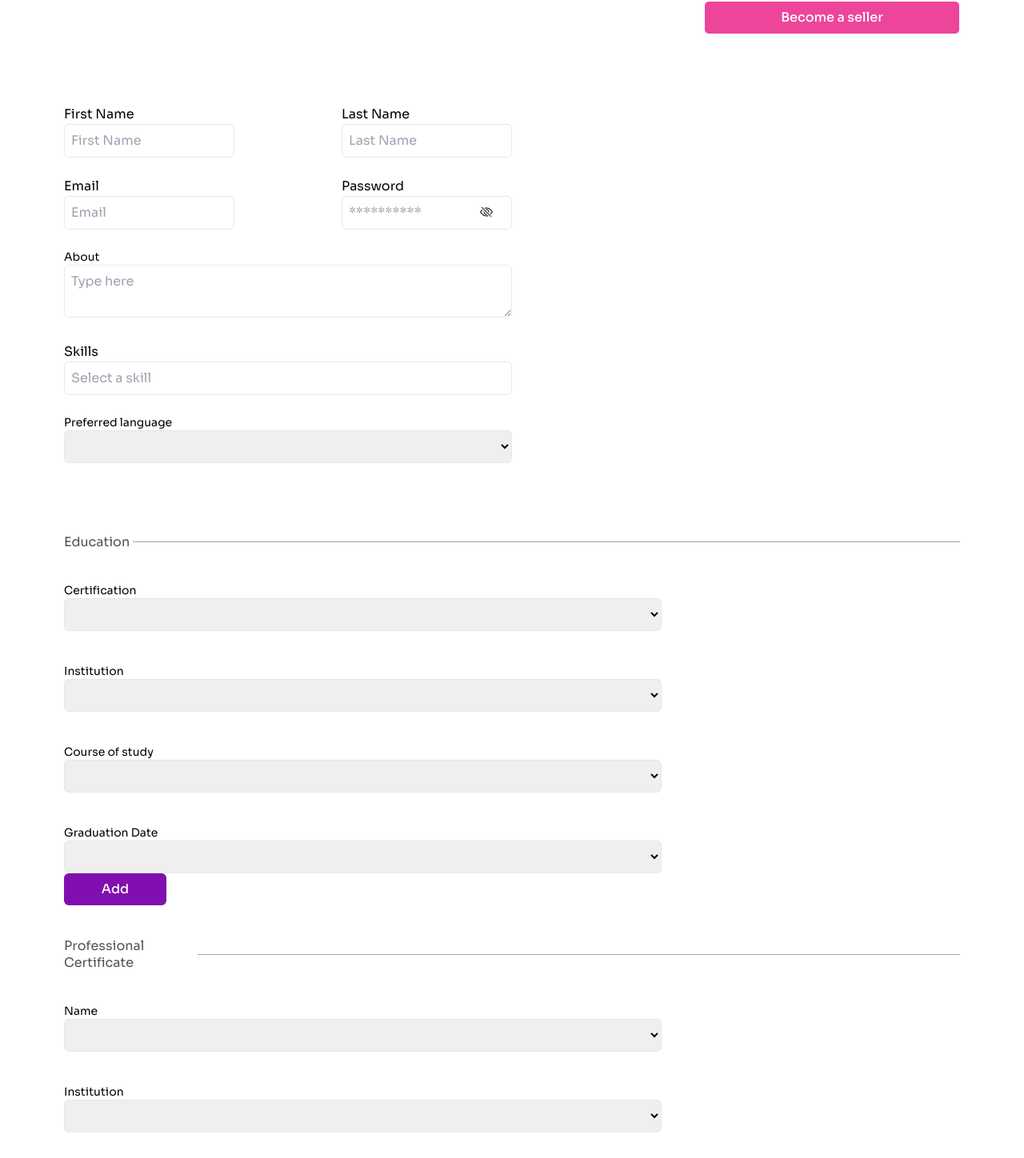
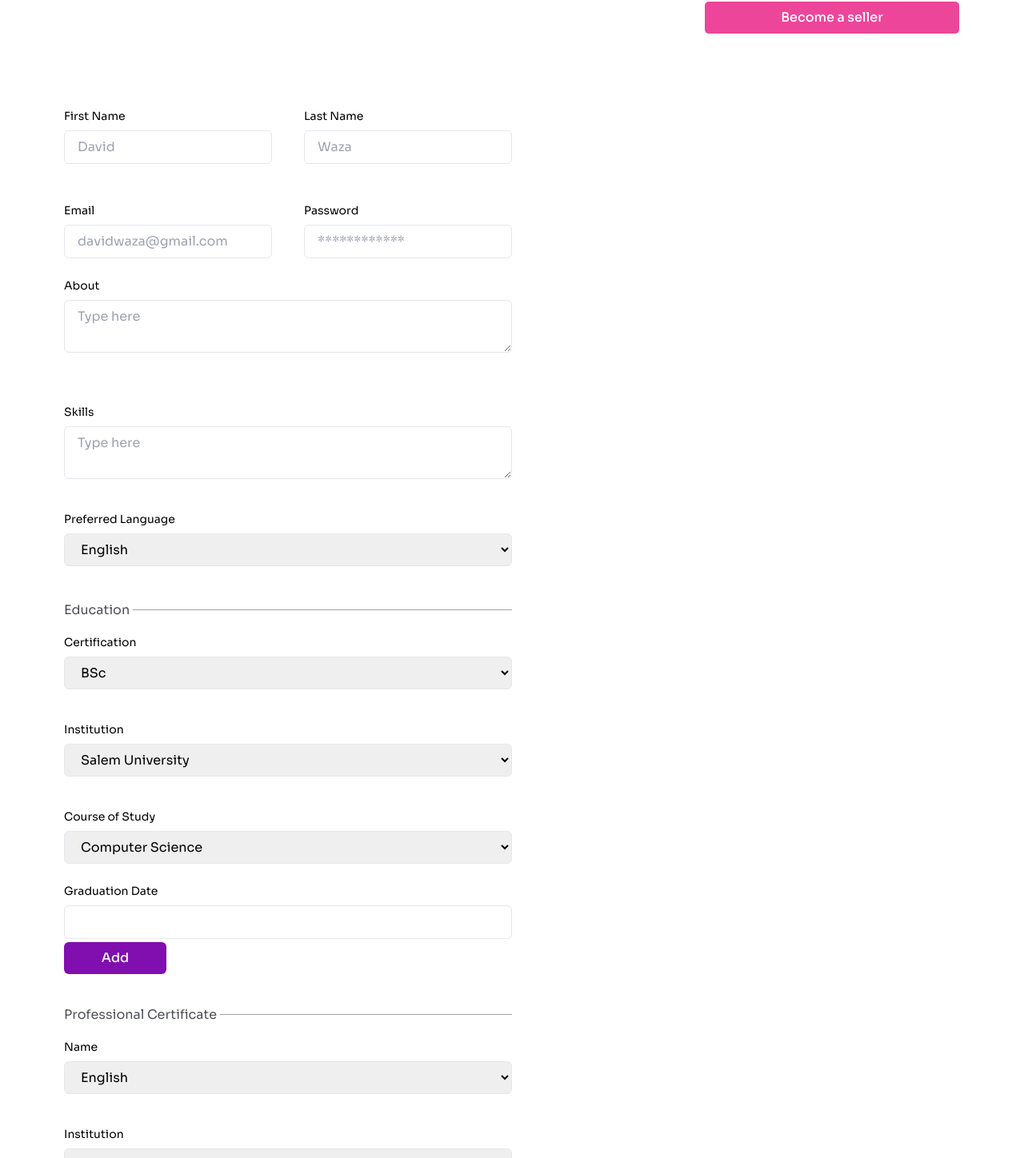
Before and after one commit to DavidWaza/wawu-web-app, a Next.js app: page /profile/seller-profile-creation in a window 1280 px wide. Shown: the part 531-1979 px from the top of the page at 80% size. Built offline with nearby package versions, Linux system fonts and the light colour scheme; a web font is replaced by a local one.

Commit message:
fix(api): integrated profile endpointd

```diff
--- a/src/pages/api/endpoints.ts
+++ b/src/pages/api/endpoints.ts
@@ -11,6 +11,9 @@ export const sign_up_url = `/api/user/register`
 // Create Portfolio
 export const create_portfolio = `/api/seller/portfolio`
 
+// Get Portfolio
+export const fetch_portfolio = `/api/seller/portfolio`
+
 // Create FAQ
 export const create_faq = `/api/seller/faq`
 
--- a/src/pages/buyers/create-seller-portfolio/index.tsx
+++ b/src/pages/portfolio/create-seller-portfolio/index.tsx
@@ -1,5 +1,5 @@
 import React, { useState } from "react";
-import Header from "../Components/Header/Header";
+import Header from "../../buyers/Components/Header/Header";
 import { useForm, SubmitHandler } from "react-hook-form";
 import { FormFields } from "../../../../types/Types";
 import { Text } from "@/components/ui/Typography/Typography";
--- a/src/pages/profile/Components/Education/Education.tsx
+++ b/src/pages/profile/Components/Education/Education.tsx
@@ -110,7 +110,6 @@ const Education = () => {
         </div>
         <Button variant="tertiary">Add</Button>
       </div>
-
     </form>
   );
 };
--- a/src/pages/profile/Components/MeansOfIdentification/MeansOfIdentification.tsx
+++ b/src/pages/profile/Components/MeansOfIdentification/MeansOfIdentification.tsx
@@ -22,10 +22,7 @@ const MeansOfIdentification = () => {
   return (
     <form onSubmit={handleSubmit(onSubmit)}>
       <div className="my-10">
-        <div className="flex gap-1 items-center">
-          <Text variant="small">Means of identification</Text>
-          <div className="bg-[#A2A2A2] h-[1px] w-full"></div>
-        </div>
+
         <div className="lg:w-2/3 w-full px-10 lg:px-0">
           <div className="my-10">
             <UploadImage />
--- a/src/pages/profile/Components/ProfessionalCertificate/Certificate.tsx
+++ b/src/pages/profile/Components/ProfessionalCertificate/Certificate.tsx
@@ -23,10 +23,7 @@ const ProfessionalCertificate = () => {
   return (
     <form onSubmit={handleSubmit(onSubmit)}>
       <div className="my-10">
-        <div className="flex gap-1 items-center">
-          <Text variant="small">Professional Certificate</Text>
-          <div className="bg-[#A2A2A2] h-[1px] w-full"></div>
-        </div>
+
         <div className="lg:w-2/3 w-full lg:px-0 px-10">
           <div className="my-10">
             <label className="text-black block text-sm">Name</label>
--- a/src/pages/profile/Components/UploadImage/UploadImage.tsx
+++ b/src/pages/profile/Components/UploadImage/UploadImage.tsx
@@ -27,7 +27,7 @@ const UploadImage: React.FC = () => {
     <>
       {pathname.includes("seller-profile") ||
       pathname.includes("client-brief") ? (
-        <div className="border border-gray-400 rounded-md lg:w-[30%]">
+        <div className="border border-gray-400 rounded-md lg:w-[30%] my-5">
           <div className="flex justify-end p-3">
             <MdDeleteOutline className="text-black" />
           </div>
--- a/src/pages/profile/layout.tsx
+++ b/src/pages/profile/layout.tsx
@@ -8,7 +8,7 @@ const LayoutProfile = ({ children }: AuthWrapperProps) => {
     <div>
       <div>
         <Header />
-        <div className="w-full pb-10 bg-white px-20 pt-20">{children}</div>
+        <div className="w-full pb-10 bg-white lg:px-20 px-10 pt-20">{children}</div>
       </div>
     </div>
   );
--- a/src/pages/profile/seller-profile-creation/index.tsx
+++ b/src/pages/profile/seller-profile-creation/index.tsx
@@ -1,25 +1,40 @@
+import { useState, ChangeEvent } from "react";
 import LayoutProfile from "../layout";
 import Button from "@/components/ui/Button/Button";
 import { useForm, SubmitHandler } from "react-hook-form";
-import {  Text } from "@/components/ui/Typography/Typography";
-import { BsEyeSlash } from "react-icons/bs";
-import Education from "../Components/Education/Education";
-import ProfessionalCertificate from "../Components/ProfessionalCertificate/Certificate";
-import MeansOfIdentification from "../Components/MeansOfIdentification/MeansOfIdentification";
-import SocialHandles from "../Components/SocialHandles/SocialHandles";
+import { Text } from "@/components/ui/Typography/Typography";
 import ProfileHero from "../Components/ProfileHero/ProfileHero";
-
-type FormFields = {
-  firstName: string;
-  lastName: string;
-  email: string;
-  password: string;
-  overview: string;
-  skills: string;
-  language: string;
-};
+import InputField from "@/components/TextField/InputField";
+import { FormFields } from "../../../../types/Types";
+import TextAreaField from "@/components/TextField/TextArea";
+import SelectField from "@/components/TextField/SelectField";
+import UploadImage from "../Components/UploadImage/UploadImage";
 
 const SellerProfileCreation = () => {
+  const [firstName, setFirstName] = useState<FormFields["firstName"]>("");
+  const [lastName, setLastName] = useState<FormFields["lastName"]>("");
+  const [email, setEmail] = useState<FormFields["email"]>("");
+  const [password, setPassword] = useState<FormFields["password"]>("");
+  const [about, setAbout] = useState<FormFields["about"]>("");
+  const [skills, setSkills] = useState<FormFields["skills"]>("");
+  const [preferredLanguage, setPreferredLanguage] =
+    useState<FormFields["preferredLanguage"]>("");
+  const [certification, setCertification] =
+    useState<FormFields["certification"]>("");
+  const [institution, setInstitution] = useState<FormFields["institution"]>("");
+  const [courseOfStudy, setCourseOfStudy] =
+    useState<FormFields["courseOfStudy"]>("");
+  const [graduationDate, setGraduationDate] =
+    useState<FormFields["graduationDate"]>("");
+  const [name, setName] = useState<FormFields["name"]>("");
+  const [endDate, setEndDate] = useState<FormFields["endDate"]>(null);
+  const [country, setCountry] = useState<FormFields["country"]>("");
+  const [state, setState] = useState<FormFields["state"]>("");
+  const [twitter, setTwitter] = useState<FormFields["twitter"]>("");
+  const [facebook, setFacebook] = useState<FormFields["facebook"]>("");
+  const [linkedIn, setLinkedIn] = useState<FormFields["linkedIn"]>("");
+  const [instagram, setInstagram] = useState<FormFields["instagram"]>("");
+
   const {
     register,
     handleSubmit,
@@ -30,163 +45,292 @@ const SellerProfileCreation = () => {
     await new Promise((resolve) => setTimeout(resolve, 1000));
     console.log(data);
   };
+
   return (
     <LayoutProfile>
       <div className="-mt-10">
         <ProfileHero />
-        <div className="flex justify-end my-10">
+        <div className="flex  justify-center md:justify-end my-10">
           <Button variant="primary" size="large" className="p-2">
             Become a seller
           </Button>
         </div>
         <div className="py-12 grid lg:grid-cols-2">
           <form onSubmit={handleSubmit(onSubmit)}>
-            <div className="lg:flex justify-between">
-              <div className="mb-6">
-                <label className="text-black block">First Name</label>
-                <input
-                  {...register("firstName", {
-                    required: "First Name is required",
-                  })}
-                  type="text"
-                  placeholder="First Name"
-                  className="p-2 mr-3 text-black border border-1 rounded-md"
+            <div className="grid lg:grid-cols-2 items-center gap-10">
+              <InputField
+                label="First Name"
+                name="firstName"
+                placeholder="David"
+                value={firstName}
+                register={register}
+                errors={errors}
+                setValue={(value) => setFirstName(value)}
               />
-                {errors.firstName && (
-                  <Text variant="small" className="text-red-600">
-                    {errors.firstName.message}
-                  </Text>
-                )}
+              <InputField
+                label="Last Name"
+                name="lastName"
+                placeholder="Waza"
+                value={lastName}
+                register={register}
+                errors={errors}
+                setValue={(value) => setLastName(value)}
+              />
+              {/* EMAIL AND PASSWORD */}
+              <InputField
+                label="Email"
+                name="email"
+                placeholder="davidwaza@gmail.com"
+                type="email"
+                value={email}
+                register={register}
+                errors={errors}
+                setValue={(value) => setEmail(value)}
+              />
+              <InputField
+                label="Password"
+                name="password"
+                placeholder="************"
+                value={password}
+                register={register}
+                errors={errors}
+                setValue={(value) => setPassword(value)}
+              />
             </div>
-              <div className="mb-6">
-                <label className="text-black block">Last Name</label>
-                <input
-                  {...register("lastName", {
-                    required: "Last Name is required",
-                  })}
-                  type="text"
-                  placeholder="Last Name"
-                  className="p-2  text-black border border-1 rounded-md"
+            <TextAreaField
+              label="About"
+              name="about"
+              placeholder="Type here"
+              value={about}
+              register={register}
+              errors={errors}
+              setValue={(value) => setAbout(value)}
             />
-                {errors.lastName && (
-                  <Text variant="small" className="text-red-600">
-                    {errors.lastName.message}
-                  </Text>
-                )}
-              </div>
-            </div>
-            {/* EMAIL AND PASSWORD */}
-            <div className="lg:flex justify-between">
-              <div className="mb-6">
-                <label className="text-black block">Email</label>
-                <input
-                  {...register("email", {
-                    required: "Email is required",
-                    //   pattern: /^[A-Za-z]+$/i,
-                    validate: (value) => {
-                      if (!value.includes("@")) {
-                        return "Email must include @";
-                      }
-                    },
-                  })}
-                  type="text"
-                  placeholder="Email"
-                  className="p-2 text-black border border-1 rounded-md"
-                />
-                {errors.email && (
-                  <Text variant="small" className="text-red-600">
-                    {errors.email.message}
-                  </Text>
-                )}
-              </div>
-              <div className="mb-2">
-                <label className="text-black block">Password</label>
-                <div className="relative">
-                  <input
-                    {...register("password", {
-                      required: "Password is required",
-                    })}
-                    type="password"
-                    placeholder="**********"
-                    className="py-2 px-2 text-black border border-1 rounded-md w-full "
+            <div className="my-6">
+              <TextAreaField
+                label="Skills"
+                name="skills"
+                placeholder="Type here"
+                value={skills}
+                register={register}
+                errors={errors}
+                setValue={(value) => setSkills(value)}
               />
               <div>
-                    <BsEyeSlash className="absolute top-3 right-0 mx-6 text-black" />
-                  </div>
-                </div>
-
-                {errors.password && (
-                  <p className="text-red-600">{errors.password.message}</p>
-                )}
+                <SelectField
+                  label="Preferred Language"
+                  name="preferredLanguage"
+                  register={register}
+                  errors={errors}
+                  value={preferredLanguage}
+                  setValue={(value) => setPreferredLanguage(value)}
+                  options={[
+                    { value: "true", label: "English" },
+                    { value: "false", label: "French" },
+                    { value: "false", label: "Spanish" },
+                    { value: "false", label: "Latin" },
+                  ]}
+                />
               </div>
             </div>
             <div>
-              <div>
-                <label className="text-black block text-sm">About</label>
-                <textarea
-                  {...register("overview", {
-                    // required: "role is required",
-                  })}
-                  // type="text"
-                  placeholder="Type here"
-                  className="p-2 text-black border border-1 rounded-md w-full"
+              <div className="flex gap-1 items-center">
+                <Text variant="small">Education</Text>
+                <div className="bg-[#A2A2A2] h-[1px] w-full"></div>
+              </div>
+              <SelectField
+                label="Certification"
+                name="certification"
+                register={register}
+                errors={errors}
+                value={certification}
+                setValue={(value) => setCertification(value)}
+                options={[
+                  { value: "true", label: "BSc" },
+                  { value: "false", label: "HND" },
+                  { value: "false", label: "OND" },
+                  { value: "false", label: "Masters" },
+                  { value: "false", label: "PHD" },
+                ]}
               />
-                {errors.overview && (
-                  <Text variant="small" className="text-red-600">
-                    {errors.overview.message}
+              <SelectField
+                label="Institution"
+                name="institution"
+                register={register}
+                errors={errors}
+                value={institution}
+                setValue={(value) => setInstitution(value)}
+                options={[
+                  { value: "true", label: "Salem University" },
+                  { value: "false", label: "Nasarawa State University" },
+                  { value: "false", label: "Covenant University" },
+                ]}
+              />
+              <SelectField
+                label="Course of Study"
+                name="courseOfStudy"
+                register={register}
+                errors={errors}
+                value={courseOfStudy}
+                setValue={(value) => setCourseOfStudy(value)}
+                options={[
+                  { value: "true", label: "Computer Science" },
+                  { value: "false", label: "Information Technology" },
+                  { value: "false", label: "Artificial Intelligence" },
+                ]}
+              />
+              <InputField
+                label="Graduation Date"
+                name="graduationDate"
+                value={graduationDate}
+                register={register}
+                errors={errors}
+                setValue={(value) => setGraduationDate(value)}
+              />
+              <Button variant="tertiary" className="!my-5">
+                Add
+              </Button>
+              <div className="mt-10">
+                <div className="flex gap-1 items-center">
+                  <Text variant="small" className="text-nowrap">
+                    Professional Certificate
                   </Text>
-                )}
+                  <div className="bg-[#A2A2A2] h-[1px] w-full"></div>
                 </div>
-              <div className="my-6">
-                <label className="text-black block">Skills</label>
-                <input
-                  {...register("skills", {
-                    required: "Skills",
-                  })}
-                  type="text"
-                  placeholder="Select a skill"
-                  className="p-2 mr-3 text-black border border-1 rounded-md w-full"
+                <SelectField
+                  label="Name"
+                  name="name"
+                  register={register}
+                  errors={errors}
+                  value={name}
+                  setValue={(value) => setName(value)}
+                  options={[
+                    { value: "true", label: "English" },
+                    { value: "false", label: "French" },
+                    { value: "false", label: "Spanish" },
+                    { value: "false", label: "Latin" },
+                  ]}
                 />
-                {errors.skills && (
-                  <Text variant="small" className="text-red-600">
-                    {errors.skills.message}
+                <SelectField
+                  label="Institution"
+                  name="institution"
+                  register={register}
+                  errors={errors}
+                  value={institution}
+                  setValue={(value) => setInstitution(value)}
+                  options={[
+                    { value: "true", label: "Salem University" },
+                    { value: "false", label: "Nasarawa State University" },
+                    { value: "false", label: "Covenant University" },
+                  ]}
+                />
+                <InputField
+                  label="End Date"
+                  name="endDate"
+                  value={endDate}
+                  register={register}
+                  errors={errors}
+                  setValue={(value) => setEndDate(value)}
+                />
+                <UploadImage />
+                <Button variant="tertiary" className="!my-5">
+                  Add
+                </Button>
+              </div>
+              <div className="my-10">
+                <div className="flex gap-1 items-center">
+                  <Text variant="small" className="text-nowrap">
+                    Means of identification
                   </Text>
-                )}
+                  <div className="bg-[#A2A2A2] h-[1px] w-full"></div>
                 </div>
-              <div>
-                <label className="text-black block text-sm">
-                  Preferred language
-                </label>
-                <select
-                  {...register("language", {
-                    // required: "role is required",
-                  })}
-                  // type="text"
-                  // placeholder="Type here"
-                  className="p-2 text-black border border-1 rounded-md w-full"
-                >
-                  <option>{""}</option>
-                  <option>English</option>
-                  <option>French</option>
-                  <option>Arabic</option>
-                </select>
-                {errors.language && (
-                  <Text variant="small" className="text-red-600">
-                    {errors.language.message}
-                  </Text>
-                )}
+                <UploadImage />
+                <SelectField
+                  label="Country"
+                  name="country"
+                  register={register}
+                  errors={errors}
+                  value={country}
+                  setValue={(value) => setCountry(value)}
+                  options={[
+                    { value: "true", label: "Nigeria" },
+                    { value: "false", label: "Ghana" },
+                    { value: "false", label: "London" },
+                    { value: "false", label: "Namibia" },
+                  ]}
+                />
+                <SelectField
+                  label="State(This information will be used for analytical purposes only)"
+                  name="state"
+                  register={register}
+                  errors={errors}
+                  value={state}
+                  setValue={(value) => setState(value)}
+                  options={[
+                    { value: "true", label: "Akwa Ibom" },
+                    { value: "false", label: "Benin" },
+                    { value: "false", label: "Abuja" },
+                    { value: "false", label: "Benue" },
+                  ]}
+                />
+                <Button variant="tertiary" className="!my-5">
+                  Verify
+                </Button>
               </div>
             </div>
-
+            <div className="my-10 space-y-7">
+              <div className="flex gap-1 items-center my-10">
+                <Text variant="small" className="text-nowrap">
+                  Social Handles
+                </Text>
+                <div className="bg-[#A2A2A2] h-[1px] w-full"></div>
+              </div>
+              <InputField
+                label="Twitter"
+                name="twitter"
+                placeholder="Twitter Handle"
+                value={twitter}
+                register={register}
+                errors={errors}
+                setValue={(value) => setTwitter(value)}
+              />
+              <InputField
+                label="LinkedIn"
+                name="linkedIn"
+                placeholder="LinkedIn Username"
+                value={linkedIn}
+                register={register}
+                errors={errors}
+                setValue={(value) => setLinkedIn(value)}
+              />
+              <InputField
+                label="Facebook"
+                name="facebook"
+                placeholder="Facebook Handle"
+                value={facebook}
+                register={register}
+                errors={errors}
+                setValue={(value) => setFacebook(value)}
+              />
+              <InputField
+                label="Instagram"
+                name="instagram"
+                placeholder="Instagram Handle"
+                value={instagram}
+                register={register}
+                errors={errors}
+                setValue={(value) => setInstagram(value)}
+              />
+            </div>
+            <button
+              type="submit"
+              className="py-2 bg-[#ED459A] px-10 w-1/2 m-auto rounded-md"
+              disabled={isSubmitting}
+            >
+              {isSubmitting ? "Loading..." : "Submit"}
+            </button>
           </form>
-          <div></div>
         </div>
-        <div className="mt-10">
-          <Education />
-        </div>
-        <ProfessionalCertificate />
-        <MeansOfIdentification />
-        <SocialHandles />
       </div>
     </LayoutProfile>
   );
```
Also changed, not shown: src/pages/portfolio/index.tsx (+44 -8 lines), types/Types.ts (+18 -0 lines). Lines whose indentation alone changed are shown as unchanged.
